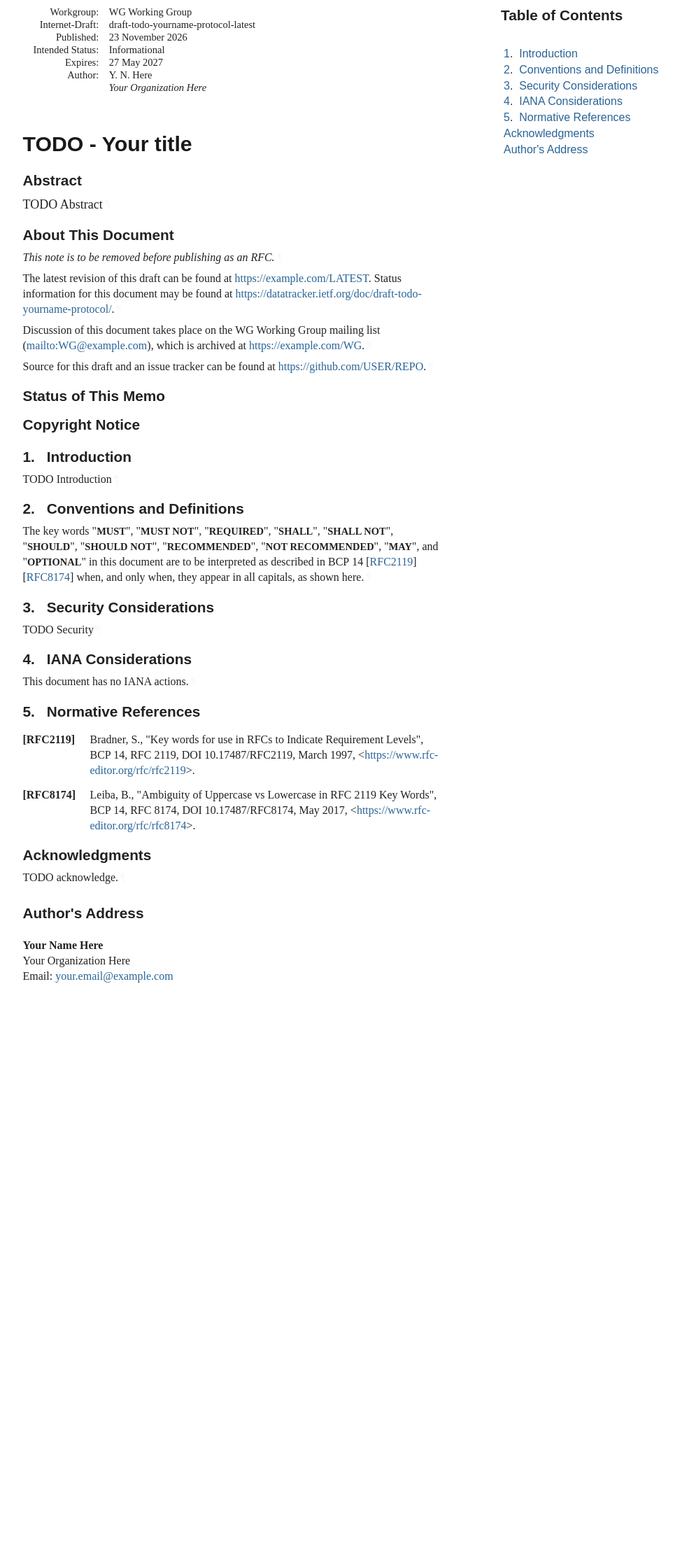
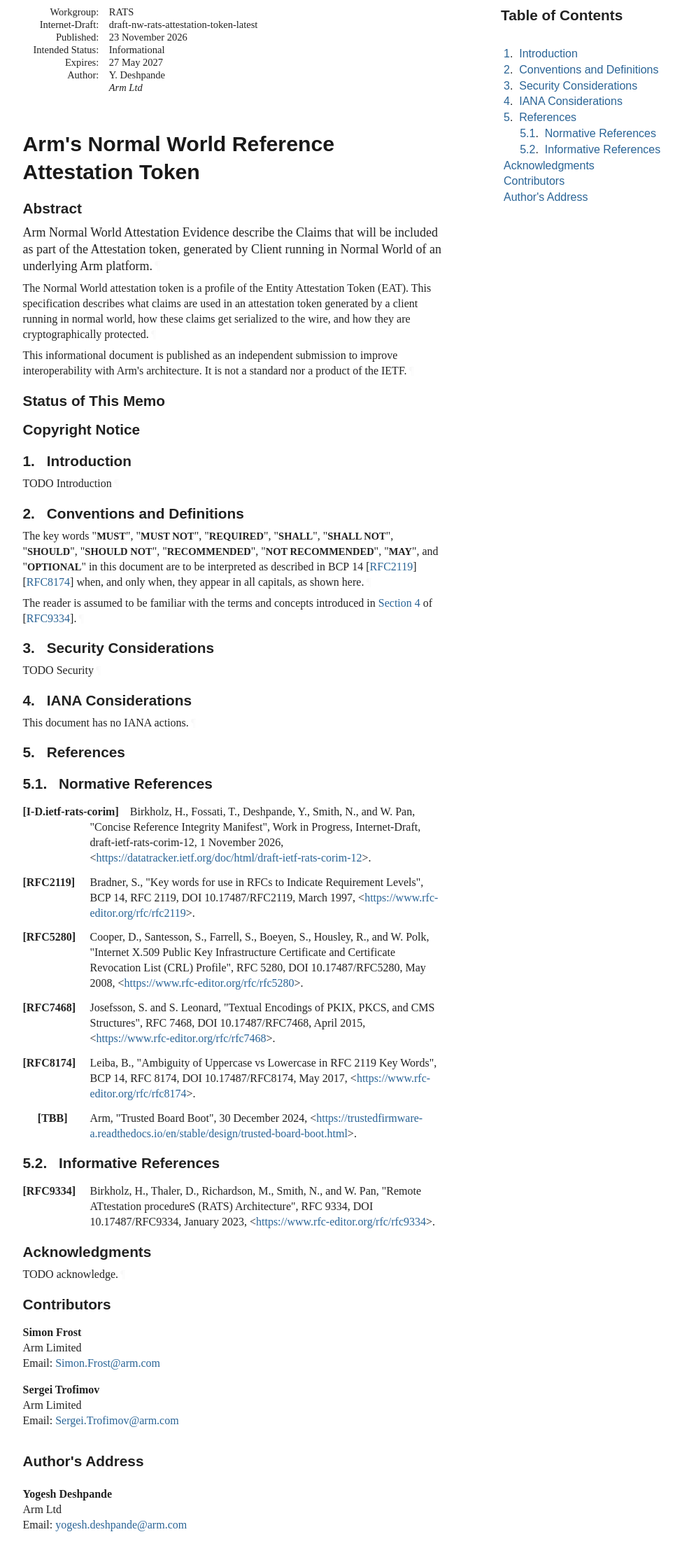
Before and after one commit to arm-attestation-drafts/draft-nw-rats-attestation-token, a plain HTML site: page draft-nw-rats-attestation-token.html in a window 1280 px wide. Shown: the part 67-2276 px from the top of the page at 70% size, without its empty margins (92-1067 px from the left). Before the commit the page ends 1564 px from the top, so only its background shows below. Drawn offline with Linux system fonts and the light colour scheme; a web font is replaced by a local one.

Commit message:
Script updating gh-pages from 1833073. [ci skip]

```diff
--- a/draft-todo-yourname-protocol.html
+++ b/draft-nw-rats-attestation-token.html
@@ -4,16 +4,15 @@
 <meta charset="utf-8">
 <meta content="Common,Latin" name="scripts">
 <meta content="initial-scale=1.0" name="viewport">
-<title>TODO - Your title</title>
-<meta content="Your Name Here" name="author">
+<title>Arm's Normal World Reference Attestation Token</title>
+<meta content="Yogesh Deshpande" name="author">
 <meta content="
-       TODO Abstract
+       Arm Normal World Attestation Evidence describe the Claims that will be included as part of the Attestation token, generated by Client running in Normal World of an underlying Arm platform.
+       The Normal World attestation token is a profile of the Entity Attestation Token (EAT). This specification describes what claims are used in an attestation token generated by a client running in normal world, how these claims get serialized to the wire, and how they are cryptographically protected.
+       This informational document is published as an independent submission to improve interoperability with Arm's architecture. It is not a standard nor a product of the IETF.
     " name="description">
 <meta content="xml2rfc 3.35.0" name="generator">
-<meta content="next generation" name="keyword">
-<meta content="unicorn" name="keyword">
-<meta content="AI-native" name="keyword">
-<meta content="draft-todo-yourname-protocol-latest" name="ietf.draft">
+<meta content="draft-nw-rats-attestation-token-latest" name="ietf.draft">
 <!-- Generator version information:
   xml2rfc 3.35.0
     Python 3.14.10
@@ -29,7 +28,7 @@
     requests 2.33.1
     wcwidth 0.9.4
 -->
-<link href="draft-todo-yourname-protocol.xml" rel="alternate" type="application/rfc+xml">
+<link href="draft-nw-rats-attestation-token.xml" rel="alternate" type="application/rfc+xml">
 <link href="#copyright" rel="license">
 <style type="text/css">@font-face {
   font-family: 'Lora';
@@ -1042,11 +1041,11 @@ svg {
 <table class="ears">
 <thead><tr>
 <td class="left">Internet-Draft</td>
-<td class="center">TODO - Abbreviation</td>
+<td class="center">NW Attestation Token</td>
 <td class="right">November 2026</td>
 </tr></thead>
 <tfoot><tr>
-<td class="left">Here</td>
+<td class="left">Deshpande</td>
 <td class="center">Expires 27 May 2027</td>
 <td class="right">[Page]</td>
 </tr></tfoot>
@@ -1055,9 +1054,9 @@ svg {
 <div id="internal-metadata" class="document-information">
 <dl id="identifiers">
 <dt class="label-workgroup">Workgroup:</dt>
-<dd class="workgroup">WG Working Group</dd>
+<dd class="workgroup">RATS</dd>
 <dt class="label-internet-draft">Internet-Draft:</dt>
-<dd class="internet-draft">draft-todo-yourname-protocol-latest</dd>
+<dd class="internet-draft">draft-nw-rats-attestation-token-latest</dd>
 <dt class="label-published">Published:</dt>
 <dd class="published">
 <time datetime="2026-11-23" class="published">23 November 2026</time>
@@ -1069,31 +1068,18 @@ svg {
 <dt class="label-authors">Author:</dt>
 <dd class="authors">
 <div class="author">
-      <div class="author-name">Y. N. Here</div>
-<div class="org">Your Organization Here</div>
+      <div class="author-name">Y. Deshpande</div>
+<div class="org">Arm Ltd</div>
 </div>
 </dd>
 </dl>
 </div>
-<h1 id="title">TODO - Your title</h1>
+<h1 id="title">Arm's Normal World Reference Attestation Token</h1>
 <section id="section-abstract">
       <h2 id="abstract"><a href="#abstract" class="selfRef">Abstract</a></h2>
-<p id="section-abstract-1">TODO Abstract<a href="#section-abstract-1" class="pilcrow">¶</a></p>
-</section>
-<section class="note rfcEditorRemove" id="section-note.1">
-      <h2 id="name-about-this-document">
-<a href="#name-about-this-document" class="section-name selfRef">About This Document</a>
-      </h2>
-<p id="section-note.1-1">This note is to be removed before publishing as an RFC.<a href="#section-note.1-1" class="pilcrow">¶</a></p>
-<p id="section-note.1-2">
-        The latest revision of this draft can be found at <span><a href="https://example.com/LATEST">https://example.com/LATEST</a></span>.
-        Status information for this document may be found at <span><a href="https://datatracker.ietf.org/doc/draft-todo-yourname-protocol/">https://datatracker.ietf.org/doc/draft-todo-yourname-protocol/</a></span>.<a href="#section-note.1-2" class="pilcrow">¶</a></p>
-<p id="section-note.1-3">
-        Discussion of this document takes place on the
-        WG Working Group mailing list (<span><a href="mailto:WG@example.com">mailto:WG@example.com</a></span>),
-        which is archived at <span><a href="https://example.com/WG">https://example.com/WG</a></span>.<a href="#section-note.1-3" class="pilcrow">¶</a></p>
-<p id="section-note.1-4">Source for this draft and an issue tracker can be found at
-        <span><a href="https://github.com/USER/REPO">https://github.com/USER/REPO</a></span>.<a href="#section-note.1-4" class="pilcrow">¶</a></p>
+<p id="section-abstract-1">Arm Normal World Attestation Evidence describe the Claims that will be included as part of the Attestation token, generated by Client running in Normal World of an underlying Arm platform.<a href="#section-abstract-1" class="pilcrow">¶</a></p>
+<p id="section-abstract-2">The Normal World attestation token is a profile of the Entity Attestation Token (EAT). This specification describes what claims are used in an attestation token generated by a client running in normal world, how these claims get serialized to the wire, and how they are cryptographically protected.<a href="#section-abstract-2" class="pilcrow">¶</a></p>
+<p id="section-abstract-3">This informational document is published as an independent submission to improve interoperability with Arm's architecture. It is not a standard nor a product of the IETF.<a href="#section-abstract-3" class="pilcrow">¶</a></p>
 </section>
 <div id="status-of-memo">
 <section id="section-boilerplate.1">
@@ -1156,13 +1142,24 @@ svg {
             <p id="section-toc.1-1.4.1"><a href="#section-4" class="auto internal xref">4</a>.  <a href="#name-iana-considerations" class="internal xref">IANA Considerations</a></p>
 </li>
           <li class="compact toc ulBare ulEmpty" id="section-toc.1-1.5">
-            <p id="section-toc.1-1.5.1"><a href="#section-5" class="auto internal xref">5</a>.  <a href="#name-normative-references" class="internal xref">Normative References</a></p>
+            <p id="section-toc.1-1.5.1"><a href="#section-5" class="auto internal xref">5</a>.  <a href="#name-references" class="internal xref">References</a></p>
+<ul class="compact toc ulBare ulEmpty">
+<li class="compact toc ulBare ulEmpty" id="section-toc.1-1.5.2.1">
+                <p id="section-toc.1-1.5.2.1.1"><a href="#section-5.1" class="auto internal xref">5.1</a>.  <a href="#name-normative-references" class="internal xref">Normative References</a></p>
+</li>
+              <li class="compact toc ulBare ulEmpty" id="section-toc.1-1.5.2.2">
+                <p id="section-toc.1-1.5.2.2.1"><a href="#section-5.2" class="auto internal xref">5.2</a>.  <a href="#name-informative-references" class="internal xref">Informative References</a></p>
+</li>
+            </ul>
 </li>
           <li class="compact toc ulBare ulEmpty" id="section-toc.1-1.6">
             <p id="section-toc.1-1.6.1"><a href="#appendix-A" class="auto internal xref"></a><a href="#name-acknowledgments" class="internal xref">Acknowledgments</a></p>
 </li>
           <li class="compact toc ulBare ulEmpty" id="section-toc.1-1.7">
-            <p id="section-toc.1-1.7.1"><a href="#appendix-B" class="auto internal xref"></a><a href="#name-authors-address" class="internal xref">Author's Address</a></p>
+            <p id="section-toc.1-1.7.1"><a href="#appendix-B" class="auto internal xref"></a><a href="#name-contributors" class="internal xref">Contributors</a></p>
+</li>
+          <li class="compact toc ulBare ulEmpty" id="section-toc.1-1.8">
+            <p id="section-toc.1-1.8.1"><a href="#appendix-C" class="auto internal xref"></a><a href="#name-authors-address" class="internal xref">Author's Address</a></p>
 </li>
         </ul>
 </nav>
@@ -1185,6 +1182,7 @@ svg {
 "<span class="bcp14">MAY</span>", and "<span class="bcp14">OPTIONAL</span>" in this document are to be interpreted as
 described in BCP 14 <span>[<a href="#RFC2119" class="cite xref">RFC2119</a>]</span> <span>[<a href="#RFC8174" class="cite xref">RFC8174</a>]</span> when, and only when, they
 appear in all capitals, as shown here.<a href="#section-2-1" class="pilcrow">¶</a></p>
+<p id="section-2-2">The reader is assumed to be familiar with the terms and concepts introduced in <span><a href="https://rfc-editor.org/rfc/rfc9334#section-4" class="relref">Section 4</a> of [<a href="#RFC9334" class="cite xref">RFC9334</a>]</span>.<a href="#section-2-2" class="pilcrow">¶</a></p>
 </section>
 </div>
 <div id="security">
@@ -1203,21 +1201,57 @@ appear in all capitals, as shown here.<a href="#section-2-1" class="pilcrow">¶<
 <p id="section-4-1">This document has no IANA actions.<a href="#section-4-1" class="pilcrow">¶</a></p>
 </section>
 </div>
+<div id="sec-combined-references">
+<section id="section-5">
+      <h2 id="name-references">
+<a href="#section-5" class="section-number selfRef">5. </a><a href="#name-references" class="section-name selfRef">References</a>
+      </h2>
 <div id="sec-normative-references">
-<section id="section-5">
-      <h2 id="name-normative-references">
-<a href="#section-5" class="section-number selfRef">5. </a><a href="#name-normative-references" class="section-name selfRef">Normative References</a>
-      </h2>
+<section id="section-5.1">
+        <h3 id="name-normative-references">
+<a href="#section-5.1" class="section-number selfRef">5.1. </a><a href="#name-normative-references" class="section-name selfRef">Normative References</a>
+        </h3>
 <dl class="references">
+<dt id="I-D.ietf-rats-corim">[I-D.ietf-rats-corim]</dt>
+        <dd>
+<span class="refAuthor">Birkholz, H.</span>, <span class="refAuthor">Fossati, T.</span>, <span class="refAuthor">Deshpande, Y.</span>, <span class="refAuthor">Smith, N.</span>, and <span class="refAuthor">W. Pan</span>, <span class="refTitle">"Concise Reference Integrity Manifest"</span>, <span class="refContent">Work in Progress</span>, <span class="seriesInfo">Internet-Draft, draft-ietf-rats-corim-12</span>, <time datetime="2026-11-01" class="refDate">1 November 2026</time>, <span>&lt;<a href="https://datatracker.ietf.org/doc/html/draft-ietf-rats-corim-12">https://datatracker.ietf.org/doc/html/draft-ietf-rats-corim-12</a>&gt;</span>. </dd>
+<dd class="break"></dd>
 <dt id="RFC2119">[RFC2119]</dt>
-      <dd>
+        <dd>
 <span class="refAuthor">Bradner, S.</span>, <span class="refTitle">"Key words for use in RFCs to Indicate Requirement Levels"</span>, <span class="seriesInfo">BCP 14</span>, <span class="seriesInfo">RFC 2119</span>, <span class="seriesInfo">DOI 10.17487/RFC2119</span>, <time datetime="1997-03" class="refDate">March 1997</time>, <span>&lt;<a href="https://www.rfc-editor.org/rfc/rfc2119">https://www.rfc-editor.org/rfc/rfc2119</a>&gt;</span>. </dd>
 <dd class="break"></dd>
+<dt id="RFC5280">[RFC5280]</dt>
+        <dd>
+<span class="refAuthor">Cooper, D.</span>, <span class="refAuthor">Santesson, S.</span>, <span class="refAuthor">Farrell, S.</span>, <span class="refAuthor">Boeyen, S.</span>, <span class="refAuthor">Housley, R.</span>, and <span class="refAuthor">W. Polk</span>, <span class="refTitle">"Internet X.509 Public Key Infrastructure Certificate and Certificate Revocation List (CRL) Profile"</span>, <span class="seriesInfo">RFC 5280</span>, <span class="seriesInfo">DOI 10.17487/RFC5280</span>, <time datetime="2008-05" class="refDate">May 2008</time>, <span>&lt;<a href="https://www.rfc-editor.org/rfc/rfc5280">https://www.rfc-editor.org/rfc/rfc5280</a>&gt;</span>. </dd>
+<dd class="break"></dd>
+<dt id="RFC7468">[RFC7468]</dt>
+        <dd>
+<span class="refAuthor">Josefsson, S.</span> and <span class="refAuthor">S. Leonard</span>, <span class="refTitle">"Textual Encodings of PKIX, PKCS, and CMS Structures"</span>, <span class="seriesInfo">RFC 7468</span>, <span class="seriesInfo">DOI 10.17487/RFC7468</span>, <time datetime="2015-04" class="refDate">April 2015</time>, <span>&lt;<a href="https://www.rfc-editor.org/rfc/rfc7468">https://www.rfc-editor.org/rfc/rfc7468</a>&gt;</span>. </dd>
+<dd class="break"></dd>
 <dt id="RFC8174">[RFC8174]</dt>
-    <dd>
+        <dd>
 <span class="refAuthor">Leiba, B.</span>, <span class="refTitle">"Ambiguity of Uppercase vs Lowercase in RFC 2119 Key Words"</span>, <span class="seriesInfo">BCP 14</span>, <span class="seriesInfo">RFC 8174</span>, <span class="seriesInfo">DOI 10.17487/RFC8174</span>, <time datetime="2017-05" class="refDate">May 2017</time>, <span>&lt;<a href="https://www.rfc-editor.org/rfc/rfc8174">https://www.rfc-editor.org/rfc/rfc8174</a>&gt;</span>. </dd>
 <dd class="break"></dd>
+<dt id="TBB">[TBB]</dt>
+      <dd>
+<span class="refAuthor">Arm</span>, <span class="refTitle">"Trusted Board Boot"</span>, <time datetime="2024-12-30" class="refDate">30 December 2024</time>, <span>&lt;<a href="https://trustedfirmware-a.readthedocs.io/en/stable/design/trusted-board-boot.html">https://trustedfirmware-a.readthedocs.io/en/stable/design/trusted-board-boot.html</a>&gt;</span>. </dd>
+<dd class="break"></dd>
 </dl>
+</section>
+</div>
+<div id="sec-informative-references">
+<section id="section-5.2">
+        <h3 id="name-informative-references">
+<a href="#section-5.2" class="section-number selfRef">5.2. </a><a href="#name-informative-references" class="section-name selfRef">Informative References</a>
+        </h3>
+<dl class="references">
+<dt id="RFC9334">[RFC9334]</dt>
+      <dd>
+<span class="refAuthor">Birkholz, H.</span>, <span class="refAuthor">Thaler, D.</span>, <span class="refAuthor">Richardson, M.</span>, <span class="refAuthor">Smith, N.</span>, and <span class="refAuthor">W. Pan</span>, <span class="refTitle">"Remote ATtestation procedureS (RATS) Architecture"</span>, <span class="seriesInfo">RFC 9334</span>, <span class="seriesInfo">DOI 10.17487/RFC9334</span>, <time datetime="2023-01" class="refDate">January 2023</time>, <span>&lt;<a href="https://www.rfc-editor.org/rfc/rfc9334">https://www.rfc-editor.org/rfc/rfc9334</a>&gt;</span>. </dd>
+<dd class="break"></dd>
+</dl>
+</section>
+</div>
 </section>
 </div>
 <div id="acknowledgments">
@@ -1228,17 +1262,40 @@ appear in all capitals, as shown here.<a href="#section-2-1" class="pilcrow">¶<
 <p id="appendix-A-1">TODO acknowledge.<a href="#appendix-A-1" class="pilcrow">¶</a></p>
 </section>
 </div>
+<div id="contributors">
+<section id="appendix-B">
+      <h2 id="name-contributors">
+<a href="#name-contributors" class="section-name selfRef">Contributors</a>
+      </h2>
+<address class="vcard">
+        <div dir="auto" class="left"><span class="fn nameRole">Simon Frost</span></div>
+<div dir="auto" class="left"><span class="org">Arm Limited</span></div>
+<div class="email">
+<span>Email:</span>
+<a href="mailto:Simon.Frost@arm.com" class="email">Simon.Frost@arm.com</a>
+</div>
+</address>
+<address class="vcard">
+        <div dir="auto" class="left"><span class="fn nameRole">Sergei Trofimov</span></div>
+<div dir="auto" class="left"><span class="org">Arm Limited</span></div>
+<div class="email">
+<span>Email:</span>
+<a href="mailto:Sergei.Trofimov@arm.com" class="email">Sergei.Trofimov@arm.com</a>
+</div>
+</address>
+</section>
+</div>
 <div id="authors-addresses">
-<section id="appendix-B">
+<section id="appendix-C">
       <h2 id="name-authors-address">
 <a href="#name-authors-address" class="section-name selfRef">Author's Address</a>
       </h2>
 <address class="vcard">
-        <div dir="auto" class="left"><span class="fn nameRole">Your Name Here</span></div>
-<div dir="auto" class="left"><span class="org">Your Organization Here</span></div>
+        <div dir="auto" class="left"><span class="fn nameRole">Yogesh Deshpande</span></div>
+<div dir="auto" class="left"><span class="org">Arm Ltd</span></div>
 <div class="email">
 <span>Email:</span>
-<a href="mailto:your.email@example.com" class="email">your.email@example.com</a>
+<a href="mailto:yogesh.deshpande@arm.com" class="email">yogesh.deshpande@arm.com</a>
 </div>
 </address>
 </section>
```
Also changed, not shown: index.html (+4 -4 lines), draft-nw-rats-attestation-token.txt (added), draft-todo-yourname-protocol.txt (deleted).
